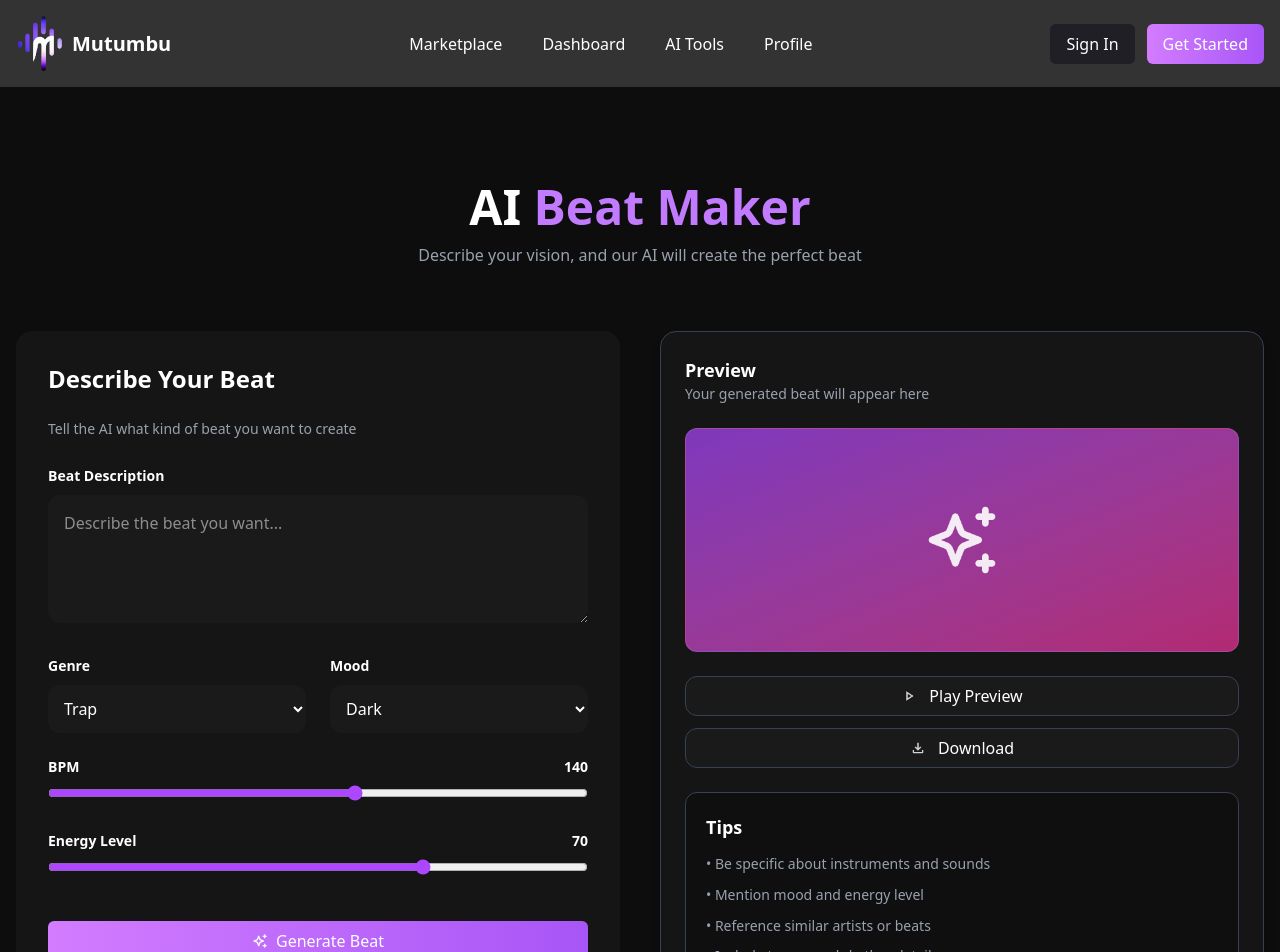
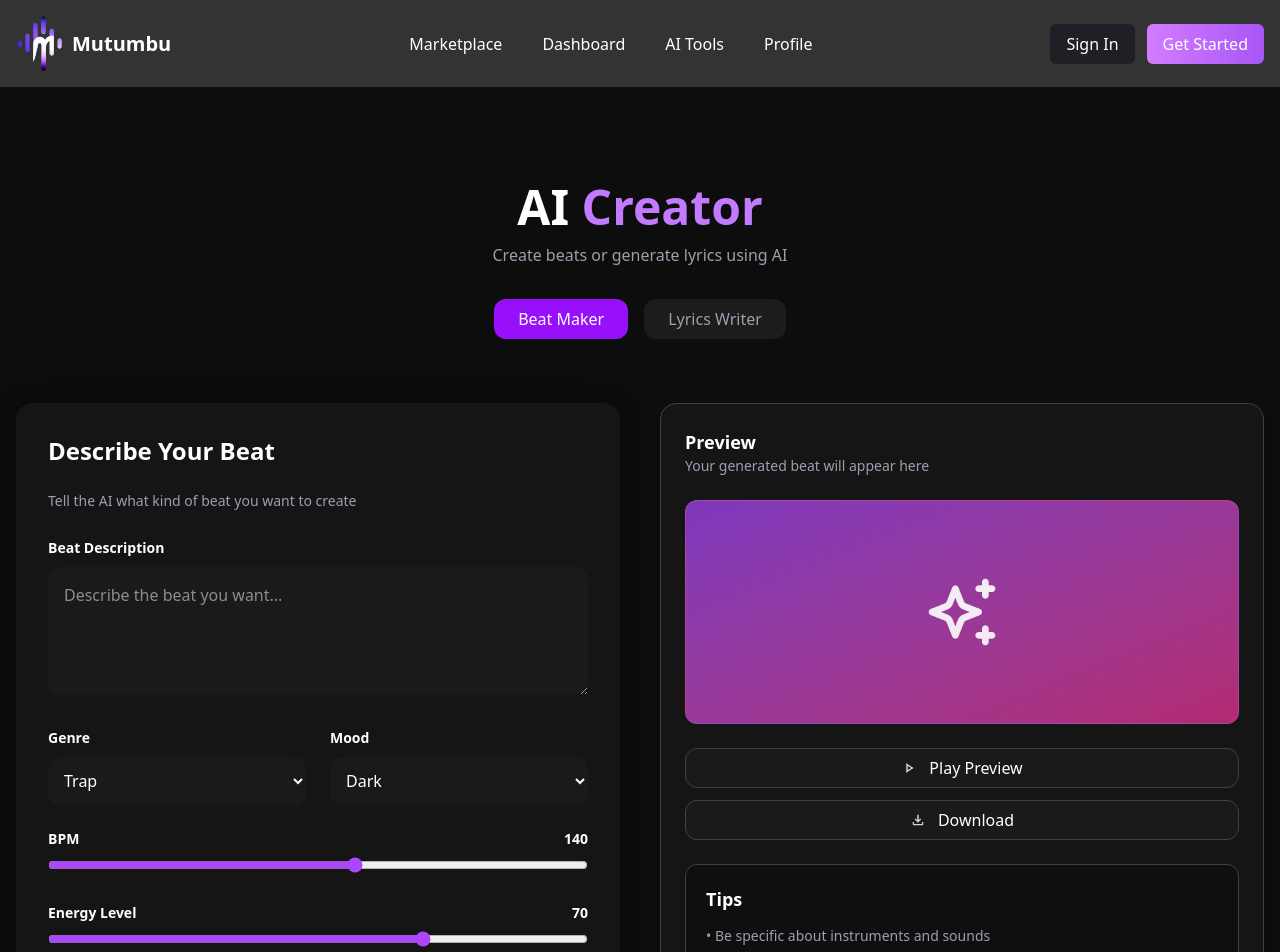
Before and after one commit to Yebitbryanche/Cimfest2025, a React (Vite) app in the folder Frontend/: page /aitools in a window 1280 px wide. Shown: the top 952 px of the page. Built offline with nearby package versions, Linux system fonts and the light colour scheme.

Commit message:
adjusted aitools page

```diff
--- /dev/null
+++ b/Frontend/src/Components/BeatMakerLeftPanel.tsx
@@ -0,0 +1,88 @@
+import React from "react";
+import BeatDescriptionInput from "../Components/BeatDescriptionInput";
+import SelectInput from "../Components/SelectInput";
+import SliderInput from "../Components/SliderInput";
+import { GradientButton } from "../Components/GradientButton";
+import images from "../types/images";
+
+interface BeatMakerLeftPanelProps {
+  description: string;
+  setDescription: (v: string) => void;
+  genre: string;
+  setGenre: (v: string) => void;
+  mood: string;
+  setMood: (v: string) => void;
+  bpm: number;
+  setBpm: (v: number) => void;
+  energy: number;
+  setEnergy: (v: number) => void;
+  onGenerate: () => void;
+}
+
+export default function BeatMakerLeftPanel({
+  description,
+  setDescription,
+  genre,
+  setGenre,
+  mood,
+  setMood,
+  bpm,
+  setBpm,
+  energy,
+  setEnergy,
+  onGenerate,
+}: BeatMakerLeftPanelProps) {
+  return (
+    <div className="bg-[#151515] p-8 rounded-2xl space-y-6 shadow-[0_0_25px_rgba(0,0,0,0.3)]">
+      <h2 className="text-2xl font-bold">Describe Your Beat</h2>
+      <p className="text-gray-400 text-sm">
+        Tell the AI what kind of beat you want to create
+      </p>
+
+      <BeatDescriptionInput value={description} onChange={setDescription} />
+
+      <div className="grid grid-cols-1 md:grid-cols-2 gap-6">
+        <SelectInput
+          label="Genre"
+          value={genre}
+          onChange={setGenre}
+          options={["Trap", "Afrobeat", "Drill", "R&B", "EDM"]}
+        />
+
+        <SelectInput
+          label="Mood"
+          value={mood}
+          onChange={setMood}
+          options={["Dark", "Happy", "Chill", "Energetic", "Sad"]}
+        />
+      </div>
+
+      <SliderInput
+        label="BPM"
+        value={bpm}
+        onChange={setBpm}
+        min={60}
+        max={200}
+      />
+
+      <SliderInput
+        label="Energy Level"
+        value={energy}
+        onChange={setEnergy}
+        min={0}
+        max={100}
+      />
+
+      <div className="pt-4 w-full">
+        <GradientButton
+          title="Generate Beat"
+          onClick={onGenerate}
+          className="w-full flex items-center justify-center gap-2"
+        >
+          <img src={images.sparkel} alt="sparkel" className="w-4 h-4 invert" />
+          <span>Generate Beat</span>
+        </GradientButton>
+      </div>
+    </div>
+  );
+}
--- /dev/null
+++ b/Frontend/src/Components/LyricsMakerLeftPanel.tsx
@@ -0,0 +1,95 @@
+import React, { useRef, useEffect } from "react";
+import SelectInput from "../Components/SelectInput";
+import { GradientButton } from "../Components/GradientButton";
+import images from "../types/images";
+
+interface AutosizeProps extends React.TextareaHTMLAttributes<HTMLTextAreaElement> {
+  minRows?: number;
+}
+
+const TextareaAutosize: React.FC<AutosizeProps> = ({ minRows = 1, style, ...props }) => {
+  const ref = useRef<HTMLTextAreaElement | null>(null);
+
+  useEffect(() => {
+    const el = ref.current;
+    if (!el) return;
+    const computedLineHeight = parseInt(getComputedStyle(el).lineHeight || "24", 10);
+    const minHeight = minRows * computedLineHeight;
+
+    const resize = () => {
+      el.style.height = "auto";
+      el.style.height = Math.max(el.scrollHeight, minHeight) + "px";
+    };
+
+    resize();
+    el.addEventListener("input", resize);
+    return () => el.removeEventListener("input", resize);
+  }, [minRows]);
+
+  return <textarea ref={ref} style={{ ...style, resize: "none", overflow: "hidden" }} {...props} />;
+};
+
+interface LyricsMakerProps {
+  topic: string;
+  setTopic: (v: string) => void;
+  style: string;
+  setStyle: (v: string) => void;
+  length: string;
+  setLength: (v: string) => void;
+  onGenerateLyrics: () => void;
+}
+
+export default function LyricsMakerLeftPanel({
+  topic,
+  setTopic,
+  style,
+  setStyle,
+  length,
+  setLength,
+  onGenerateLyrics,
+}: LyricsMakerProps) {
+  return (
+    <div className="bg-[#151515] p-8 rounded-2xl space-y-6 shadow-[0_0_25px_rgba(0,0,0,0.3)]">
+      <h2 className="text-2xl font-bold">Create Lyrics</h2>
+      <p className="text-gray-400 text-sm">
+        Describe the idea or topic of the lyrics you want the AI to generate
+      </p>
+
+      <div>
+        <label className="text-sm text-gray-300">Topic / Story</label>
+        <TextareaAutosize
+          value={topic}
+          onChange={(e: React.ChangeEvent<HTMLTextAreaElement>) => setTopic(e.target.value)}
+          minRows={4}
+          className="w-full px-4 py-3 rounded-xl bg-[#1E1E1E] text-white placeholder-gray-500 outline-none border border-transparent focus:border-purple-500 transition"
+          placeholder="Describe the story, vibe, or message..."
+        />
+      </div>
+
+      <SelectInput
+        label="Style"
+        value={style}
+        onChange={setStyle}
+        options={["Trap", "Afrobeat", "RnB", "Rap", "Soul", "Pop"]}
+      />
+
+      <SelectInput
+        label="Song Length"
+        value={length}
+        onChange={setLength}
+        options={["Short (8 bars)", "Medium (16 bars)", "Full (32 bars)"]}
+      />
+
+      <div className="pt-4 w-full">
+        <GradientButton
+          title="Generate Lyrics"
+          onClick={onGenerateLyrics}
+          className="w-full flex items-center justify-center gap-2"
+        >
+          <img src={images.sparkel} alt="sparkel" className="w-4 h-4 invert" />
+          <span>Generate Lyrics</span>
+        </GradientButton>
+      </div>
+    </div>
+  );
+}
--- a/Frontend/src/pages/AI-tools/index.tsx
+++ b/Frontend/src/pages/AI-tools/index.tsx
@@ -1,78 +1,100 @@
 import React, { useState } from "react";
-import BeatDescriptionInput from "../../Components/BeatDescriptionInput";
-import SelectInput from "../../Components/SelectInput";
-import SliderInput from "../../Components/SliderInput";
 import PreviewCard from "../../Components/Previewcard";
-import { GradientButton } from "../../Components/GradientButton";
-import images from "../../types/images";
-
+import BeatMakerLeftPanel from "../../Components/BeatMakerLeftPanel";
+import LyricsMakerLeftPanel from "../../Components/LyricsMakerLeftPanel";
 
 export default function AIMakerPage() {
+  const [activeTab, setActiveTab] = useState<"beat" | "lyrics">("beat");
+
+  // Beat states
   const [description, setDescription] = useState("");
   const [genre, setGenre] = useState("Trap");
   const [mood, setMood] = useState("Dark");
   const [bpm, setBpm] = useState(140);
   const [energy, setEnergy] = useState(70);
 
+  // Lyrics states
+  const [topic, setTopic] = useState("");
+  const [style, setStyle] = useState("Trap");
+  const [length, setLength] = useState("Medium (16 bars)");
+  const [generatedLyrics, setGeneratedLyrics] = useState<string | undefined>(undefined);
+
   return (
     <div className="w-full min-h-screen bg-[#0d0d0d] text-white px-4 py-20">
 
-      {/* Center Title */}
+      {/* Title */}
       <div className="text-center mb-16">
-
-
         <h1 className="text-4xl md:text-5xl font-bold mt-4">
-          AI <span className="text-purple-400">Beat Maker</span>
+          AI <span className="text-purple-400">Creator</span>
         </h1>
 
         <p className="text-gray-400 mt-3">
-          Describe your vision, and our AI will create the perfect beat
+          Create beats or generate lyrics using AI
         </p>
+
+        {/* Tabs */}
+        <div className="mt-8 flex justify-center gap-4">
+          <button
+            className={`px-6 py-2 rounded-xl transition ${
+              activeTab === "beat"
+                ? "bg-purple-600 text-white"
+                : "bg-[#1c1c1c] text-gray-400"
+            }`}
+            onClick={() => setActiveTab("beat")}
+          >
+            Beat Maker
+          </button>
+
+          <button
+            className={`px-6 py-2 rounded-xl transition ${
+              activeTab === "lyrics"
+                ? "bg-purple-600 text-white"
+                : "bg-[#1c1c1c] text-gray-400"
+            }`}
+            onClick={() => setActiveTab("lyrics")}
+          >
+            Lyrics Writer
+          </button>
+        </div>
       </div>
 
+      {/* Panels */}
       <div className="max-w-7xl mx-auto grid grid-cols-1 lg:grid-cols-2 gap-10">
 
-        {/* LEFT PANEL */}
-        <div className="bg-[#151515] p-8 rounded-2xl space-y-6">
-          <h2 className="text-2xl font-bold">Describe Your Beat</h2>
-          <p className="text-gray-400 text-sm">Tell the AI what kind of beat you want to create</p>
+        {activeTab === "beat" ? (
+          <BeatMakerLeftPanel
+            description={description}
+            setDescription={setDescription}
+            genre={genre}
+            setGenre={setGenre}
+            mood={mood}
+            setMood={setMood}
+            bpm={bpm}
+            setBpm={setBpm}
+            energy={energy}
+            setEnergy={setEnergy}
+            onGenerate={() => console.log("Generate Beat")}
+          />
+        ) : (
+          <LyricsMakerLeftPanel
+            topic={topic}
+            setTopic={setTopic}
+            style={style}
+            setStyle={setStyle}
+            length={length}
+            setLength={setLength}
+            onGenerateLyrics={() => console.log("Generate Lyrics")}
+          />
+        )}
 
-          <BeatDescriptionInput value={description} onChange={setDescription} />
+        <PreviewCard
+  mode={activeTab} // "beat" or "lyrics"
+  onPlay={() => console.log("Play")}
+  onDownload={() => console.log("Download")}
+  lyricsText={activeTab === "lyrics" ? generatedLyrics : undefined}
+/>
+      </div>
 
-          <div className="grid grid-cols-1 md:grid-cols-2 gap-6">
-            <SelectInput
-              label="Genre"
-              value={genre}
-              onChange={setGenre}
-              options={["Trap", "Afrobeat", "Drill", "R&B", "EDM"]}
-            />
-
-            <SelectInput
-              label="Mood"
-              value={mood}
-              onChange={setMood}
-              options={["Dark", "Happy", "Chill", "Energetic", "Sad"]}
-            />
-          </div>
-
-          <SliderInput label="BPM" value={bpm} onChange={setBpm} min={60} max={200} />
-          <SliderInput label="Energy Level" value={energy} onChange={setEnergy} min={0} max={100} />
-
-          <div className="pt-4 w-full" >
-            <GradientButton title="Generate Beat" onClick={() => console.log("Generate")} className="w-full" >
-                <img src={images.sparkel} alt="sparkel" className="w-4 h-4 invert" />
-                <span>Generate Beat</span>
-              </GradientButton>
-
-          </div>
-        </div>
-
-        {/* RIGHT PANEL */}
-        <PreviewCard
-          onPlay={() => console.log("Play")}
-          onDownload={() => console.log("Download")}
-        />
-      </div>
     </div>
   );
 }
```
Also changed, not shown: Frontend/src/Components/Previewcard.tsx (+34 -7 lines).
